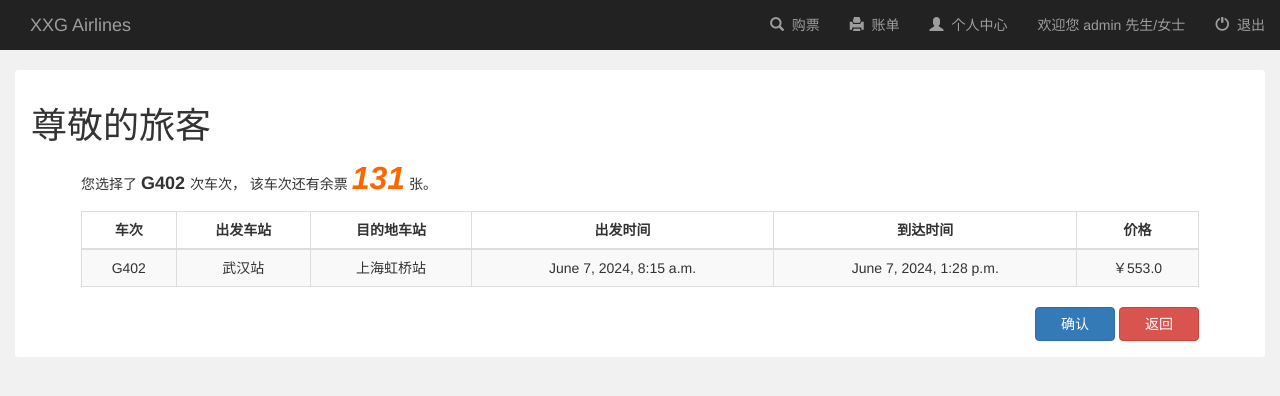
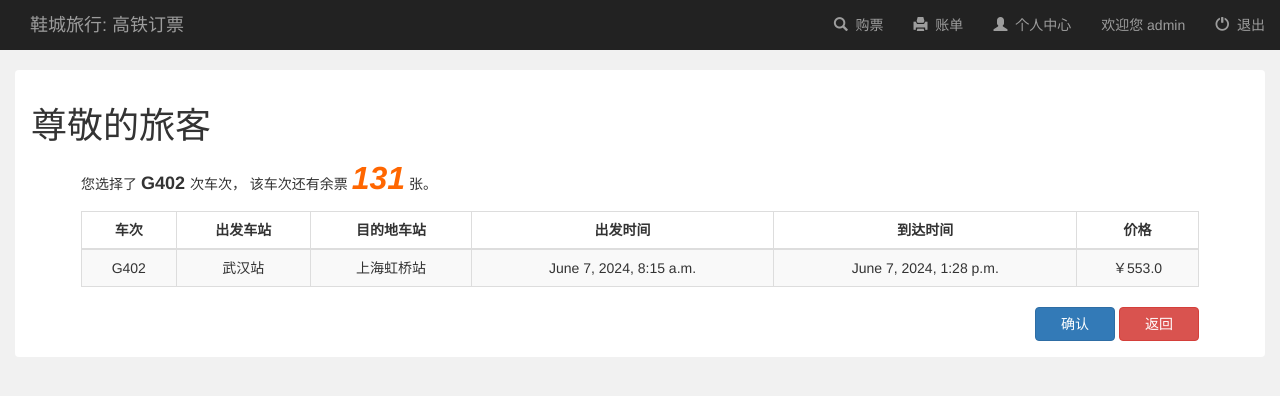
Before and after one commit to root-hbx/db_ticket_sys, a Django app: a page that uses booksystem/templates/booksystem/base.html in a window 1280 px wide. Shown: the top 396 px of the page. Run offline with Django 3.2, Linux system fonts and the light colour scheme; a user stored in the database is signed in; data comes from the database, SQL or seed files in the repository; some libraries are stand-ins or nearby versions.

Commit message:
better ui

```diff
--- a/booksystem/templates/booksystem/admin_finance.html
+++ b/booksystem/templates/booksystem/admin_finance.html
@@ -1,6 +1,6 @@
 {% extends 'booksystem/base.html' %}
 {% block login_display %}
-    <a href="#">欢迎您 admin 先生/女士</a> <!--用#就不会跳转了-->
+    <a href="#">欢迎您 admin </a> <!--用#就不会跳转了-->
 {% endblock %}
 
 
--- a/booksystem/templates/booksystem/base.html
+++ b/booksystem/templates/booksystem/base.html
@@ -17,7 +17,7 @@
     <div class="container-fluid">
         <!-- Header -->
         <div class="navbar-header">
-            <a class="navbar-brand" href="{% url 'booksystem:index' %}">XXG Airlines</a>
+            <a class="navbar-brand" href="{% url 'booksystem:index' %}">鞋城旅行: 高铁订票</a>
         </div>
         <!-- Items -->
         <ul class="nav navbar-nav navbar-right">
--- a/booksystem/templates/booksystem/book_conflict.html
+++ b/booksystem/templates/booksystem/book_conflict.html
@@ -1,7 +1,7 @@
 {% extends 'booksystem/base.html' %}
 
 {% block login_display %}
-    <a href="#">欢迎您 {{ username }} 先生/女士</a> <!--用#就不会跳转了-->
+    <a href="#">欢迎您 {{ username }} </a> <!--用#就不会跳转了-->
 {% endblock %}
 
 {% block content %}
--- a/booksystem/templates/booksystem/book_flight.html
+++ b/booksystem/templates/booksystem/book_flight.html
@@ -1,7 +1,7 @@
 {% extends 'booksystem/base.html' %}
 
 {% block login_display %}
-    <a href="#">欢迎您 {{ username }} 先生/女士</a> <!--用#就不会跳转了-->
+    <a href="#">欢迎您 {{ username }} </a> <!--用#就不会跳转了-->
 {% endblock %}
 
 {% block js %}
--- a/booksystem/templates/booksystem/fetch_no_pay.html
+++ b/booksystem/templates/booksystem/fetch_no_pay.html
@@ -1,7 +1,7 @@
 {% extends 'booksystem/base.html' %}
 
 {% block login_display %}
-    <a href="#">欢迎您 {{ username }} 先生/女士</a> <!--用#就不会跳转了-->
+    <a href="#">欢迎您 {{ username }} </a> <!--用#就不会跳转了-->
 {% endblock %}
 
 {% block content %}
--- a/booksystem/templates/booksystem/fetch_success.html
+++ b/booksystem/templates/booksystem/fetch_success.html
@@ -1,7 +1,7 @@
 {% extends 'booksystem/base.html' %}
 
 {% block login_display %}
-    <a href="#">欢迎您 {{ username }} 先生/女士</a> <!--用#就不会跳转了-->
+    <a href="#">欢迎您 {{ username }} </a> <!--用#就不会跳转了-->
 {% endblock %}
 
 {% block content %}
--- a/booksystem/templates/booksystem/fetch_time_failure.html
+++ b/booksystem/templates/booksystem/fetch_time_failure.html
@@ -1,7 +1,7 @@
 {% extends 'booksystem/base.html' %}
 
 {% block login_display %}
-    <a href="#">欢迎您 {{ username }} 先生/女士</a> <!--用#就不会跳转了-->
+    <a href="#">欢迎您 {{ username }} </a> <!--用#就不会跳转了-->
 {% endblock %}
 
 {% block content %}
--- a/booksystem/templates/booksystem/pay_failure.html
+++ b/booksystem/templates/booksystem/pay_failure.html
@@ -1,7 +1,7 @@
 {% extends 'booksystem/base.html' %}
 
 {% block login_display %}
-    <a href="#">欢迎您 {{ username }} 先生/女士</a> <!--用#就不会跳转了-->
+    <a href="#">欢迎您 {{ username }} </a> <!--用#就不会跳转了-->
 {% endblock %}
 
 {% block content %}
--- a/booksystem/templates/booksystem/pay_success.html
+++ b/booksystem/templates/booksystem/pay_success.html
@@ -1,7 +1,7 @@
 {% extends 'booksystem/base.html' %}
 
 {% block login_display %}
-    <a href="#">欢迎您 {{ username }} 先生/女士</a> <!--用#就不会跳转了-->
+    <a href="#">欢迎您 {{ username }} </a> <!--用#就不会跳转了-->
 {% endblock %}
 
 {% block content %}
--- a/booksystem/templates/booksystem/refund_failure.html
+++ b/booksystem/templates/booksystem/refund_failure.html
@@ -1,7 +1,7 @@
 {% extends 'booksystem/base.html' %}
 
 {% block login_display %}
-    <a href="#">欢迎您 {{ username }} 先生/女士</a> <!--用#就不会跳转了-->
+    <a href="#">欢迎您 {{ username }} </a> <!--用#就不会跳转了-->
 {% endblock %}
 
 {% block content %}
--- a/booksystem/templates/booksystem/refund_success.html
+++ b/booksystem/templates/booksystem/refund_success.html
@@ -1,7 +1,7 @@
 {% extends 'booksystem/base.html' %}
 
 {% block login_display %}
-    <a href="#">欢迎您 {{ username }} 先生/女士</a> <!--用#就不会跳转了-->
+    <a href="#">欢迎您 {{ username }} </a> <!--用#就不会跳转了-->
 {% endblock %}
 
 {% block content %}
--- a/booksystem/templates/booksystem/result.html
+++ b/booksystem/templates/booksystem/result.html
@@ -1,7 +1,7 @@
 {% extends 'booksystem/base.html' %}
 
 {% block login_display %}
-    <a href="#">欢迎您 {{ username }} 先生/女士</a>
+    <a href="#">欢迎您 {{ username }} </a>
 {% endblock %}
 
 {#这部分在base.html的head部分才会先加载#}
--- a/booksystem/templates/booksystem/user_bill.html
+++ b/booksystem/templates/booksystem/user_bill.html
@@ -1,7 +1,7 @@
 {% extends 'booksystem/base.html' %}
 
 {% block login_display %}
-    <a href="#">欢迎您 {{ username }} 先生/女士</a>
+    <a href="#">欢迎您 {{ username }} </a>
 {% endblock %}
 
 {% block style %}
--- a/booksystem/templates/booksystem/user_operation.html
+++ b/booksystem/templates/booksystem/user_operation.html
@@ -1,7 +1,7 @@
 {% extends 'booksystem/base.html' %}
 
 {% block login_display %}
-    <a href="#">欢迎您 {{ username }} 先生/女士</a>
+    <a href="#">欢迎您 {{ username }} </a>
 {% endblock %}
 
 {% block style %}
```
